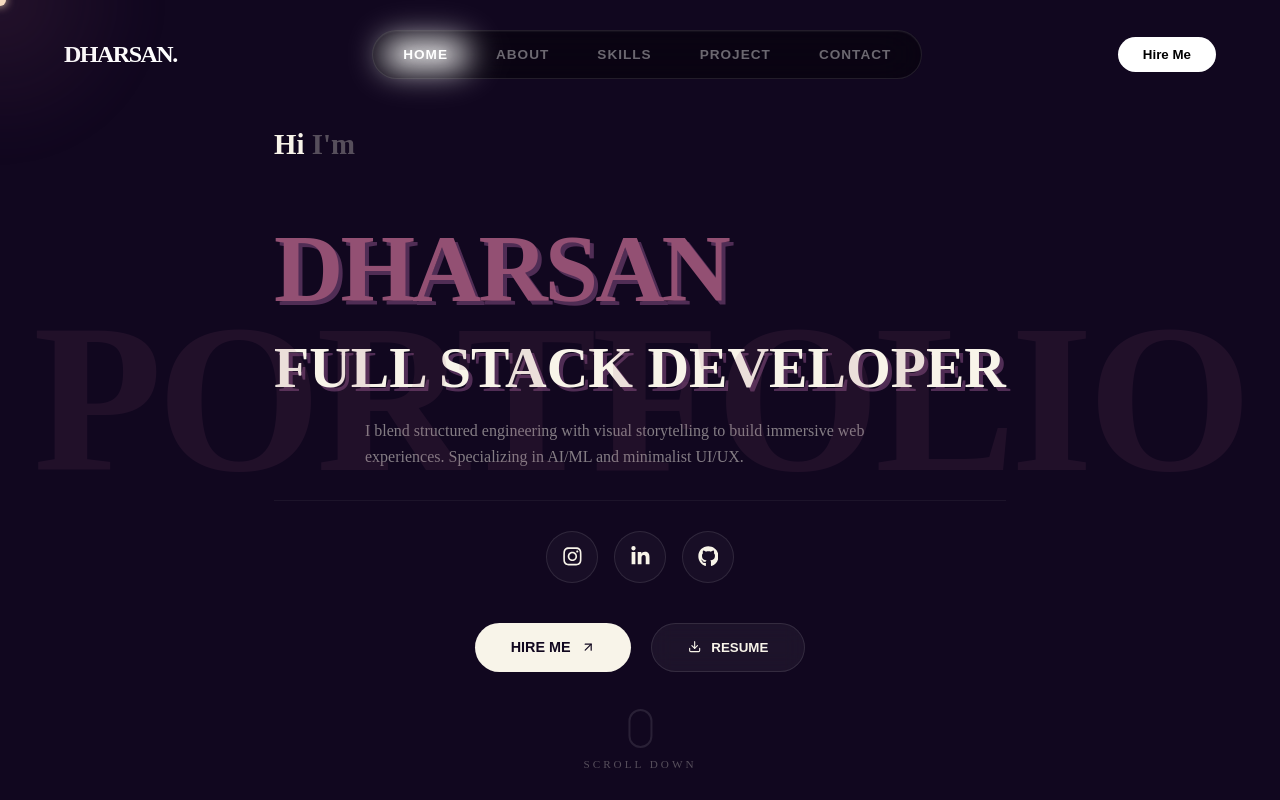
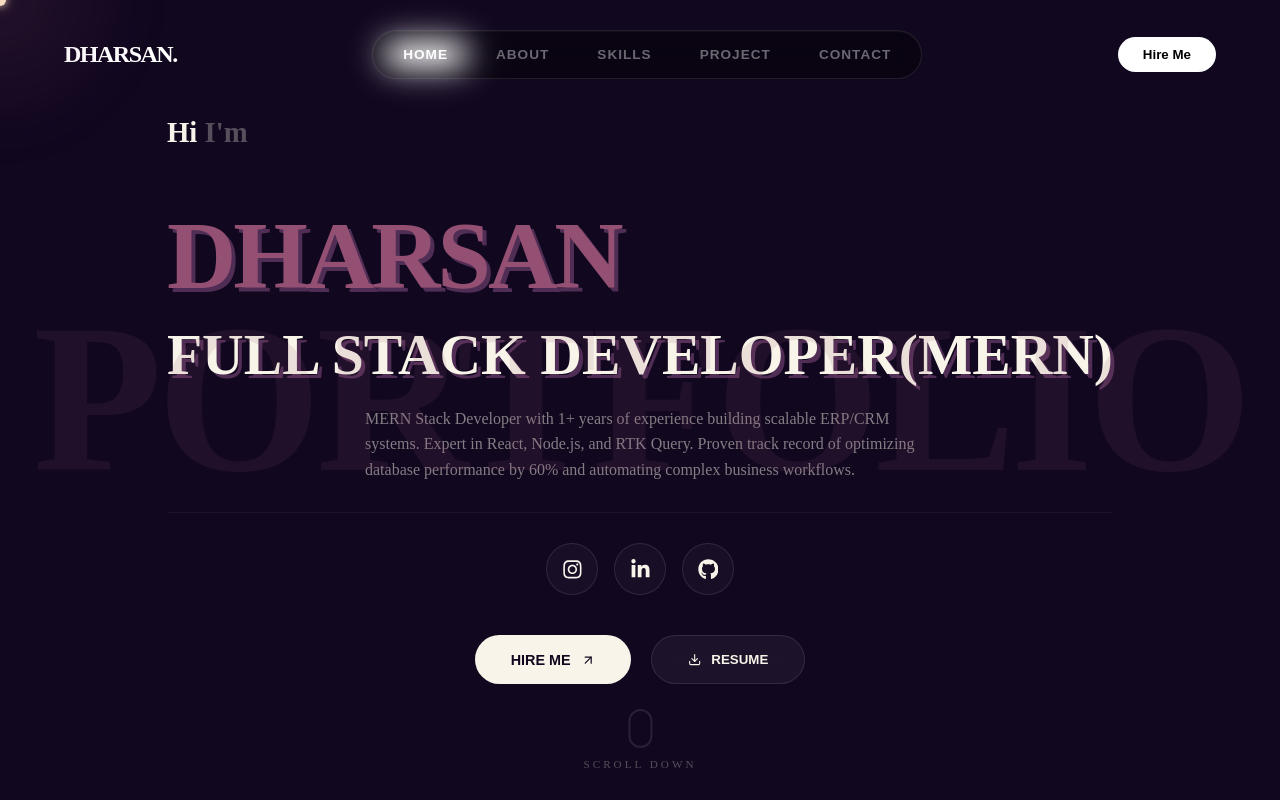
Before and after one commit to dharsansand/portfolio, a Next.js app in the folder portfolio/: page / in a window 1280 px wide. Built offline with nearby package versions, Linux system fonts and the light colour scheme.

Commit message:
update_context

```diff
--- a/portfolio/app/banner.jsx
+++ b/portfolio/app/banner.jsx
@@ -38,7 +38,7 @@ export default function Banner() {
 
   return (
     <div className="hero-banner">
-      {/* 1. GLOW CURSOR ELEMENTS */}
+
       <motion.div
         className="cursor-dot"
         style={{ x: cursorX, y: cursorY }}
@@ -75,19 +75,41 @@ export default function Banner() {
               ))}
             </span>
             <br />
-            <span className="subtitle">FULL STACK DEVELOPER</span>
+            <span className="subtitle">FULL STACK DEVELOPER(MERN)</span>
           </motion.h1>
 
           <p className="description">
-            I blend structured engineering with visual storytelling to build
-            immersive web experiences. Specializing in AI/ML and minimalist UI/UX.
+           MERN Stack Developer with 1+ years of experience building scalable ERP/CRM systems. Expert in React, Node.js, and RTK Query. Proven track record of optimizing database performance by 60% and automating complex business workflows.
           </p>
 
-          <div className="social-links">
-            <a href="#" className="s-icon"><FaInstagram /></a>
-            <a href="#" className="s-icon"><FaLinkedinIn /></a>
-            <a href="#" className="s-icon"><FaGithub /></a>
-          </div>
+        <div className="social-links">
+  <a
+    href="https://www.instagram.com/dharsan._.27?igsi=MWlkdzJqYTMwMjM0cg=="
+    className="s-icon"
+    target="_blank"
+    rel="noopener noreferrer"
+  >
+    <FaInstagram />
+  </a>
+
+  <a
+    href="https://www.linkedin.com/in/dharsan-s-b7741a252/"
+    className="s-icon"
+    target="_blank"
+    rel="noopener noreferrer"
+  >
+    <FaLinkedinIn />
+  </a>
+
+  <a
+    href="https://github.com/dharsansand"
+    className="s-icon"
+    target="_blank"
+    rel="noopener noreferrer"
+  >
+    <FaGithub />
+  </a>
+</div>
 
           <div className="button-group">
             <button className="hire-btn">
--- a/portfolio/app/home.css
+++ b/portfolio/app/home.css
@@ -160,6 +160,8 @@ a, button {
 }
 
 .hire-btn:hover { background: var(--vd-peach); transform: scale(1.05); }
+.resume-btn:hover { background: var(--vd-peach); transform: scale(1.05); }
+
 
 /* --- SCROLL INDICATOR --- */
 .scroll-box {
```
